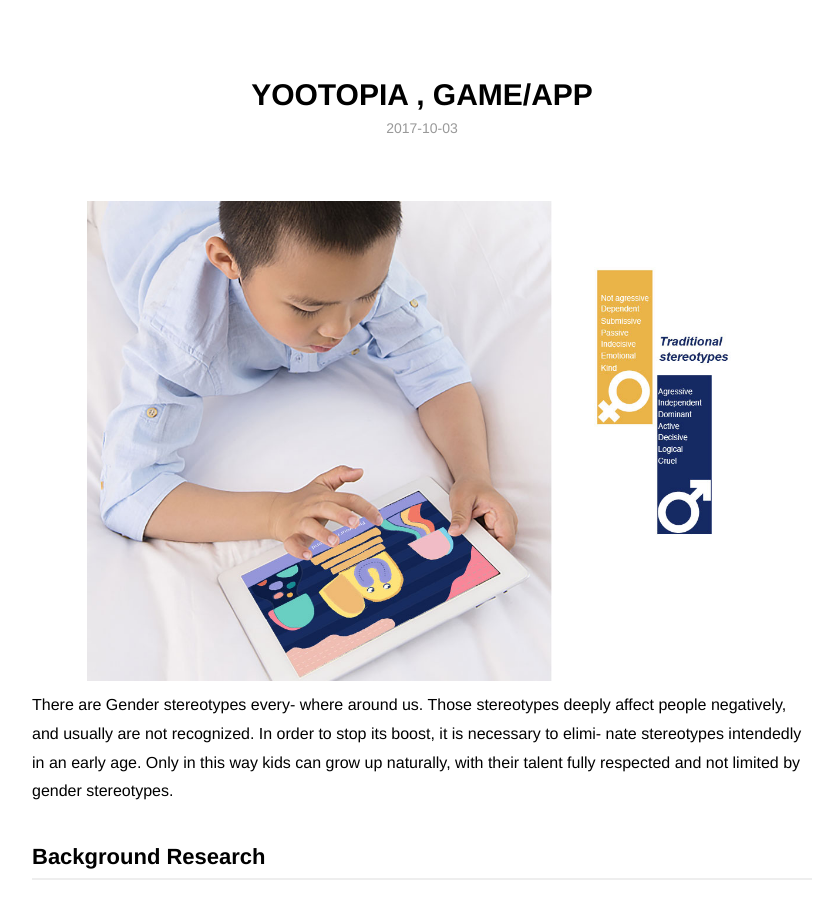
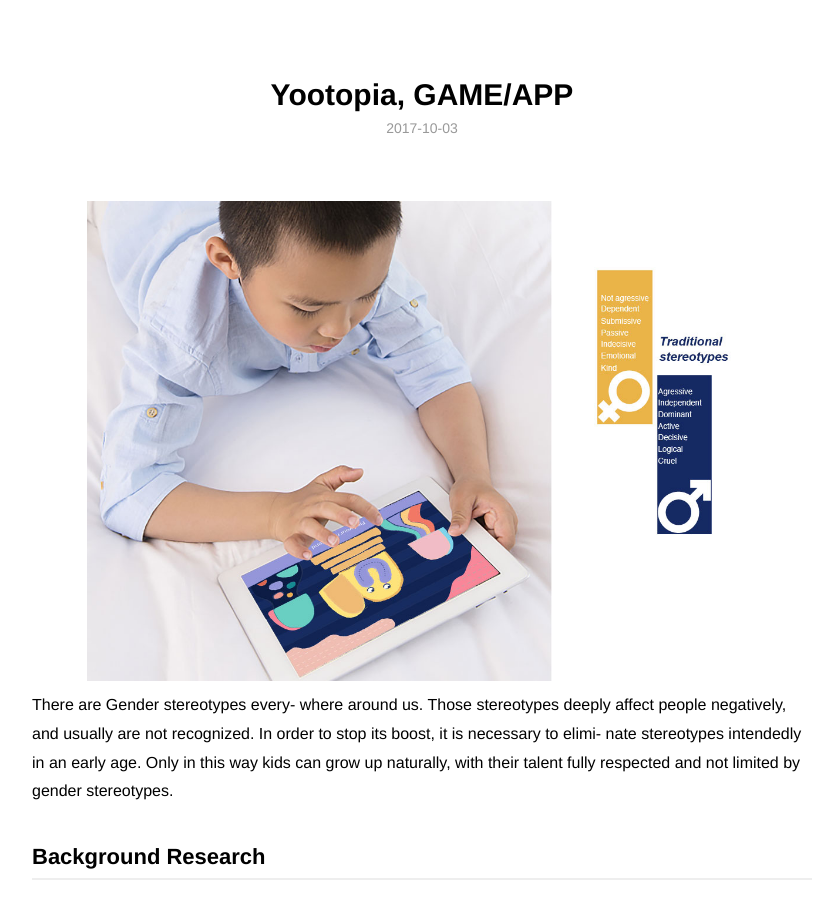
Before and after one commit to yuanyuanhu96/Potfolio-Archive, a Jekyll site: the page built from _posts/2017-10-03-YOOTOPIA-Game.md, in a window 1280 px wide and 900 px high. Shown: the whole window, without its empty margins (218-1050 px from the left). Built offline with Jekyll 4.4.1, drawn with Linux system fonts in a browser that asks for light colours; some of the changed text lies outside the part shown.

```diff
--- a/_posts/2017-10-03-YOOTOPIA-Game.md
+++ b/_posts/2017-10-03-YOOTOPIA-Game.md
@@ -1,6 +1,6 @@
 ---
 layout: post
-title: YOOTOPIA , GAME/APP
+title: Yootopia, GAME/APP
 icon: <img src="/images/Project-icon-png/Project-icon-03.png" alt="" width="50"/>
 description: There are Gender stereotypes every- where around us. Those stereotypes deeply affect people negatively, and usually are not recognized. In order to stop its boost, it is necessary to elimi- nate stereotypes intendedly in an early age. Only in this way kids can grow up naturally, with their talent fully respected and not limited by gender stereotypes.
 category: blog
```
